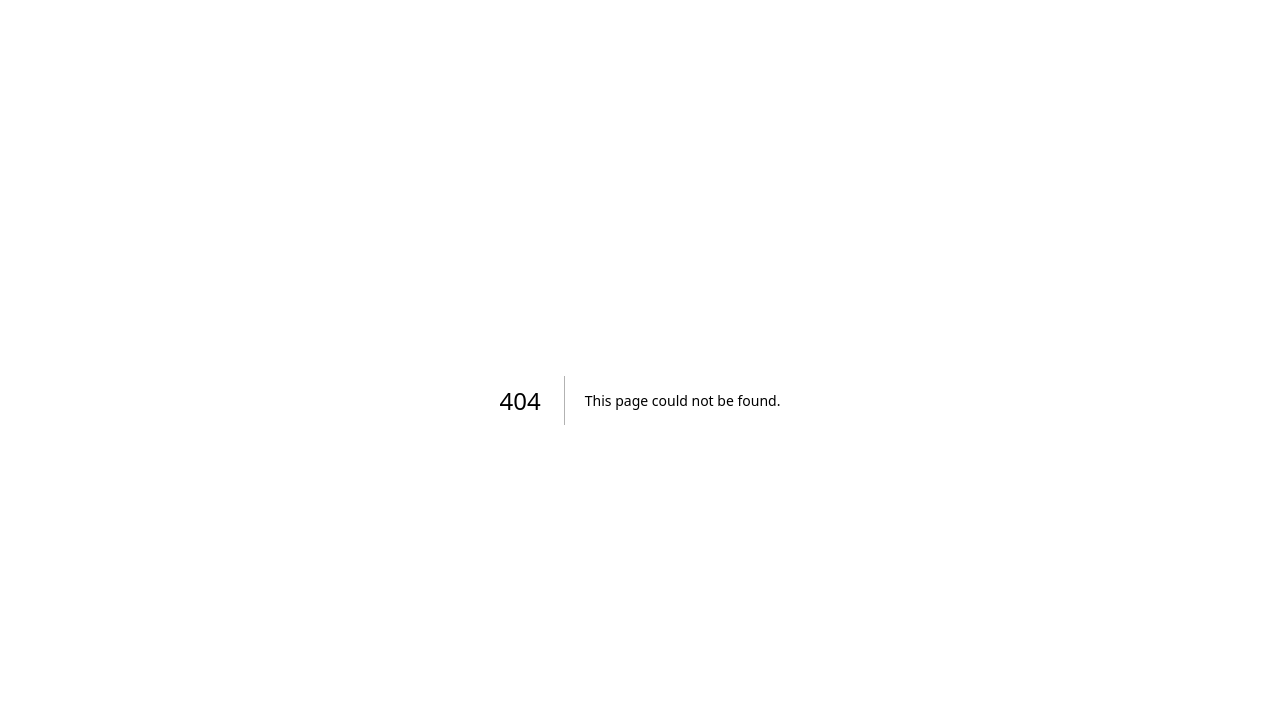
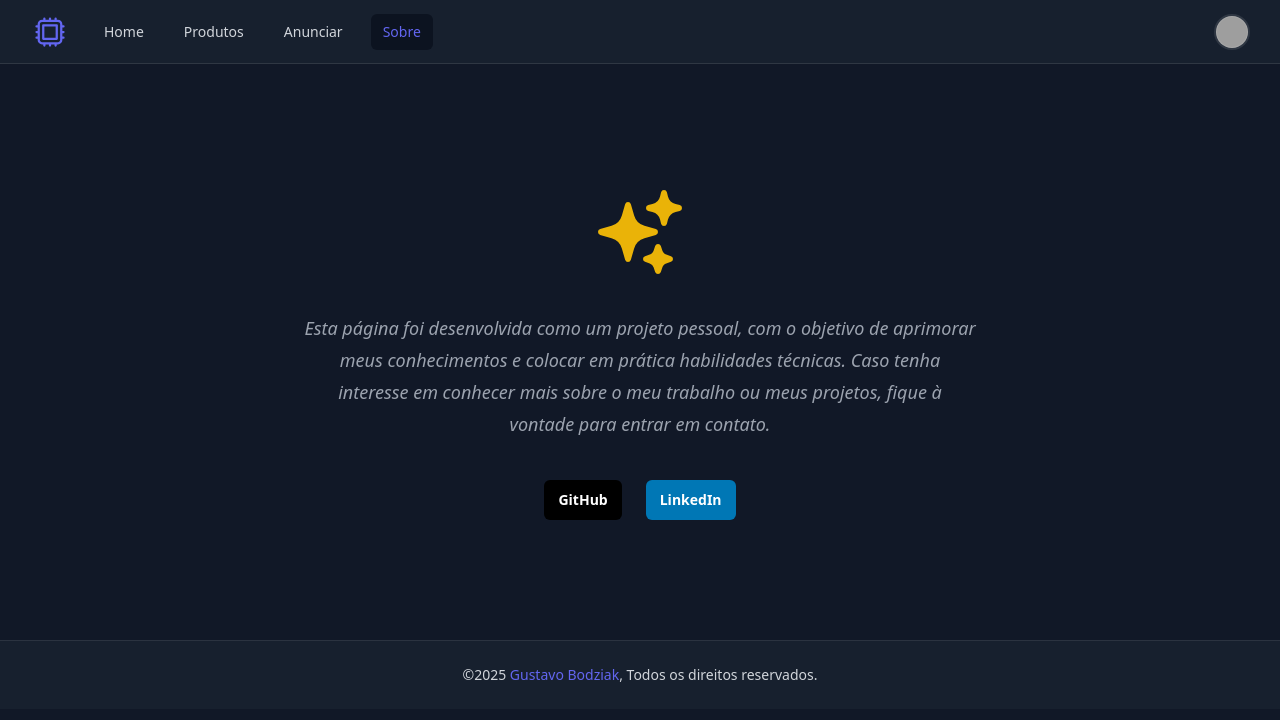
Before and after one commit to Guuzta/Techshop, a Next.js app: page /about in a window 1280 px wide. Before the commit this address had no page. Shown: the top 720 px of the page. Built offline with nearby package versions, Linux system fonts and the light colour scheme; grey boxes are pictures that could not be loaded.

Commit message:
criando pagina about

```diff
--- a/package.json
+++ b/package.json
@@ -14,7 +14,7 @@
     "@tailwindplus/elements": "^1.0.22",
     "formik": "^2.4.9",
     "jwt-decode": "^4.0.0",
-    "next": "16.1.1",
+    "next": "^16.1.6",
     "react": "19.2.3",
     "react-dom": "19.2.3",
     "react-dropzone": "^14.3.8",
--- /dev/null
+++ b/src/app/about/page.js
@@ -0,0 +1,72 @@
+"use client";
+
+import NavBar from "@/components/NavBar";
+import Footer from "@/components/Footer";
+
+import { SparklesIcon } from "@heroicons/react/24/solid";
+
+export default function About() {
+  return (
+    <>
+      <NavBar />
+
+      <div className="relative isolate px-6 py-16 lg:px-2">
+        <div
+          aria-hidden="true"
+          className="absolute inset-x-0 -top-40 -z-10 transform-gpu overflow-hidden blur-3xl sm:-top-80"
+        >
+          <div
+            style={{
+              clipPath:
+                "polygon(74.1% 44.1%, 100% 61.6%, 97.5% 26.9%, 85.5% 0.1%, 80.7% 2%, 72.5% 32.5%, 60.2% 62.4%, 52.4% 68.1%, 47.5% 58.3%, 45.2% 34.5%, 27.5% 76.7%, 0.1% 64.9%, 17.9% 100%, 27.6% 76.8%, 76.1% 97.7%, 74.1% 44.1%)",
+            }}
+            className="relative left-[calc(50%-11rem)] aspect-1155/678 w-144.5 -translate-x-1/2 rotate-30 bg-linear-to-tr from-[#ff80b5] to-[#9089fc] opacity-30 sm:left-[calc(50%-30rem)] sm:w-288.75"
+          />
+        </div>
+        <div className="mx-auto max-w-2xl py-14 ">
+          <div className="text-center">
+            <SparklesIcon className="size-24 m-auto text-yellow-500" />
+
+            <p className="mt-8 text-lg font-normal italic text-gray-400 sm:text-lg/8">
+              Esta página foi desenvolvida como um projeto pessoal, com o
+              objetivo de aprimorar meus conhecimentos e colocar em prática
+              habilidades técnicas. Caso tenha interesse em conhecer mais sobre
+              o meu trabalho ou meus projetos, fique à vontade para entrar em
+              contato.
+            </p>
+            <div className="mt-10 flex items-center justify-center gap-x-6">
+              <a
+                href="https://github.com/Guuzta"
+                target="_blank"
+                className="rounded-md bg-black px-3.5 py-2.5 text-sm font-semibold text-white shadow-xs hover:text-black  hover:bg-white focus-visible:outline-2 focus-visible:outline-offset-2 focus-visible:outline-indigo-500"
+              >
+                GitHub
+              </a>
+              <a
+                href="https://www.linkedin.com/in/gustavobodziak/"
+                target="_blank"
+                className="rounded-md bg-[#0077B5] px-3.5 py-2.5 text-sm font-semibold text-white shadow-xs hover:bg-[#00a8ff] focus-visible:outline-2 focus-visible:outline-offset-2 focus-visible:outline-indigo-500"
+              >
+                LinkedIn
+              </a>
+            </div>
+          </div>
+        </div>
+        <div
+          aria-hidden="true"
+          className="absolute inset-x-0 top-[calc(100%-13rem)] -z-10 transform-gpu overflow-hidden blur-3xl sm:top-[calc(100%-30rem)]"
+        >
+          <div
+            style={{
+              clipPath:
+                "polygon(74.1% 44.1%, 100% 61.6%, 97.5% 26.9%, 85.5% 0.1%, 80.7% 2%, 72.5% 32.5%, 60.2% 62.4%, 52.4% 68.1%, 47.5% 58.3%, 45.2% 34.5%, 27.5% 76.7%, 0.1% 64.9%, 17.9% 100%, 27.6% 76.8%, 76.1% 97.7%, 74.1% 44.1%)",
+            }}
+            className="relative left-[calc(50%+3rem)] aspect-1155/678 w-144.5 -translate-x-1/2 bg-linear-to-tr from-[#ff80b5] to-[#9089fc] opacity-30 sm:left-[calc(50%+36rem)] sm:w-288.75"
+          />
+        </div>
+      </div>
+
+      <Footer />
+    </>
+  );
+}
```
Also changed, not shown: 1 other file (tests, documents, lock files or other folders).
